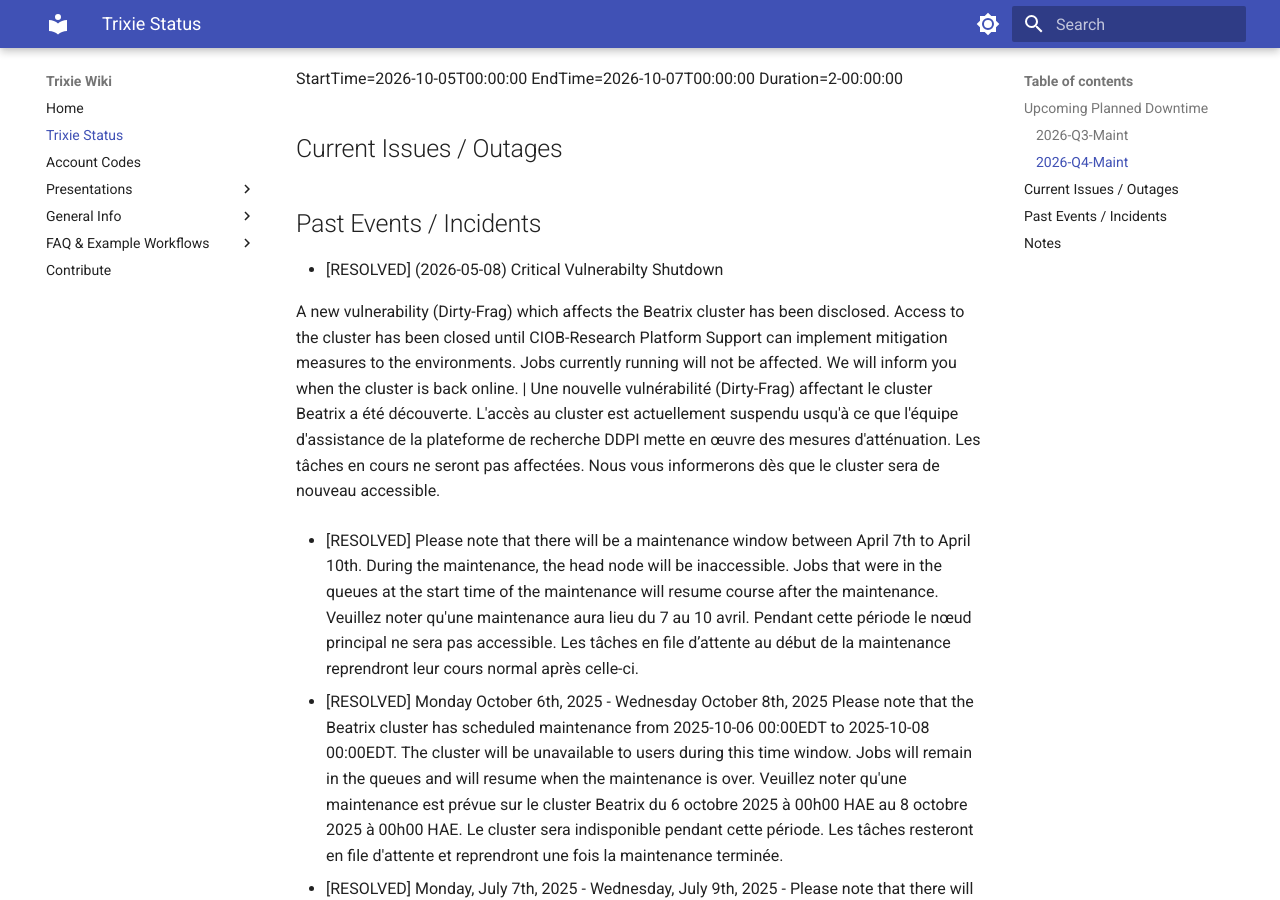
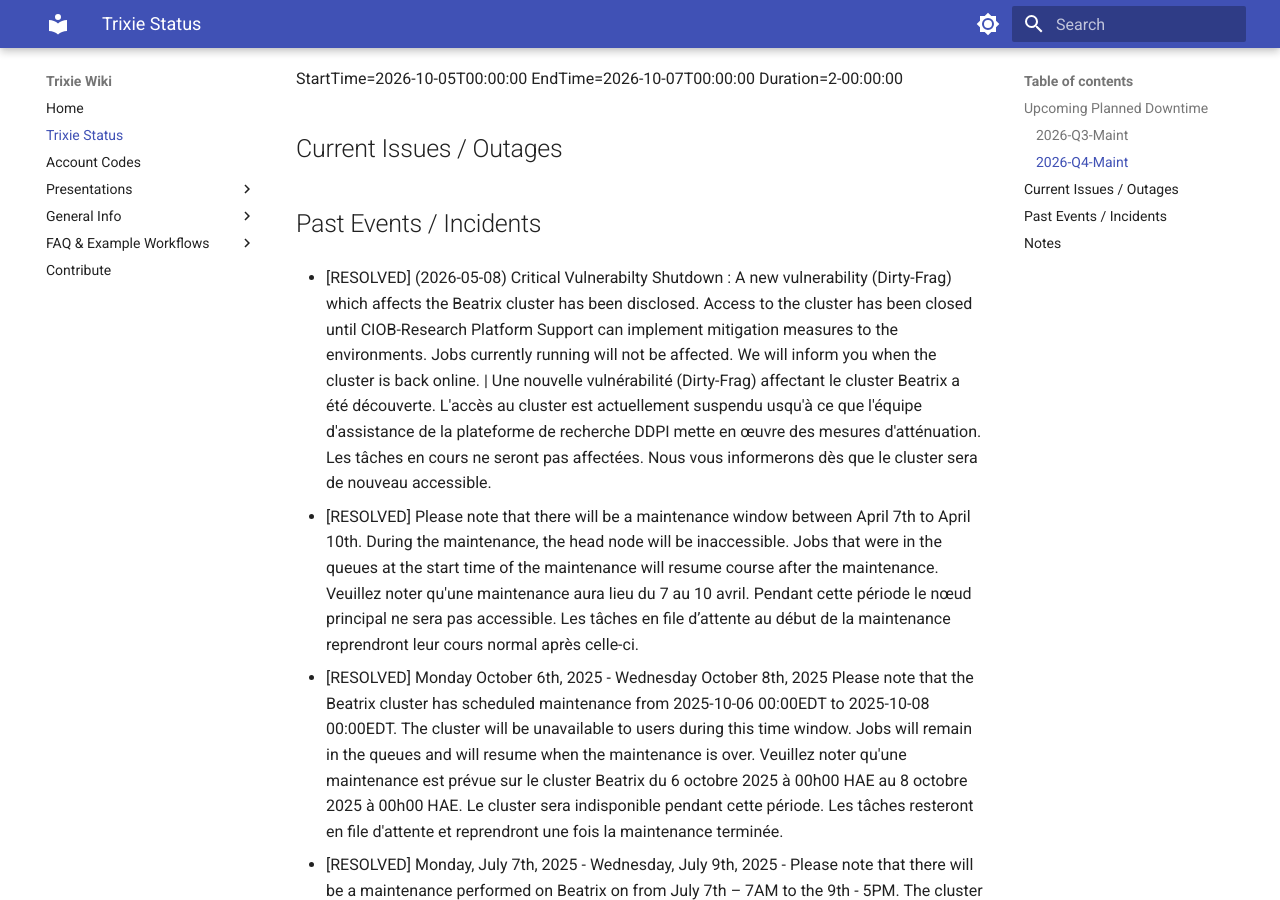
Before and after one commit to ai4d-iasc/trixie, an MkDocs documentation site: the page built from docs/Trixie-Status.md, in a window 1280 px wide and 900 px high, scrolled down 372 px. Built offline with MkDocs 1.6.1 and Material for MkDocs 9.7.7, drawn with Linux system fonts in a browser that asks for light colours.

```diff
--- a/docs/Trixie-Status.md
+++ b/docs/Trixie-Status.md
@@ -12,9 +12,7 @@ StartTime=2026-10-05T00:00:00 EndTime=2026-10-07T00:00:00 Duration=2-00:00:00
 ## Current Issues / Outages
 ## Past Events / Incidents
 
-- [RESOLVED] (2026-05-08) Critical Vulnerabilty Shutdown
-
-A new vulnerability (Dirty-Frag) which affects the Beatrix cluster has been disclosed. Access to the cluster has been closed until CIOB-Research Platform Support can implement mitigation measures to the environments. Jobs currently running will not be affected. We will inform you when the cluster is back online. | Une nouvelle vulnérabilité (Dirty-Frag) affectant le cluster Beatrix a été découverte. L'accès au cluster est actuellement suspendu  usqu'à ce que l'équipe d'assistance de la plateforme de recherche DDPI mette en œuvre des mesures d'atténuation. Les tâches en cours ne seront pas affectées. Nous vous informerons dès que le cluster sera de nouveau accessible.
+- [RESOLVED] (2026-05-08) Critical Vulnerabilty Shutdown : A new vulnerability (Dirty-Frag) which affects the Beatrix cluster has been disclosed. Access to the cluster has been closed until CIOB-Research Platform Support can implement mitigation measures to the environments. Jobs currently running will not be affected. We will inform you when the cluster is back online. | Une nouvelle vulnérabilité (Dirty-Frag) affectant le cluster Beatrix a été découverte. L'accès au cluster est actuellement suspendu  usqu'à ce que l'équipe d'assistance de la plateforme de recherche DDPI mette en œuvre des mesures d'atténuation. Les tâches en cours ne seront pas affectées. Nous vous informerons dès que le cluster sera de nouveau accessible.
 
 - [RESOLVED] Please note that there will be a maintenance window between April 7th to April 10th. During the maintenance, the head node will be inaccessible. Jobs that were in the queues at the start time of the maintenance will resume course after the maintenance. Veuillez noter qu'une maintenance aura lieu du 7 au 10 avril. Pendant cette période le nœud principal ne sera pas accessible. Les tâches en file d’attente au début de la maintenance reprendront leur cours normal après celle-ci.
 
```
